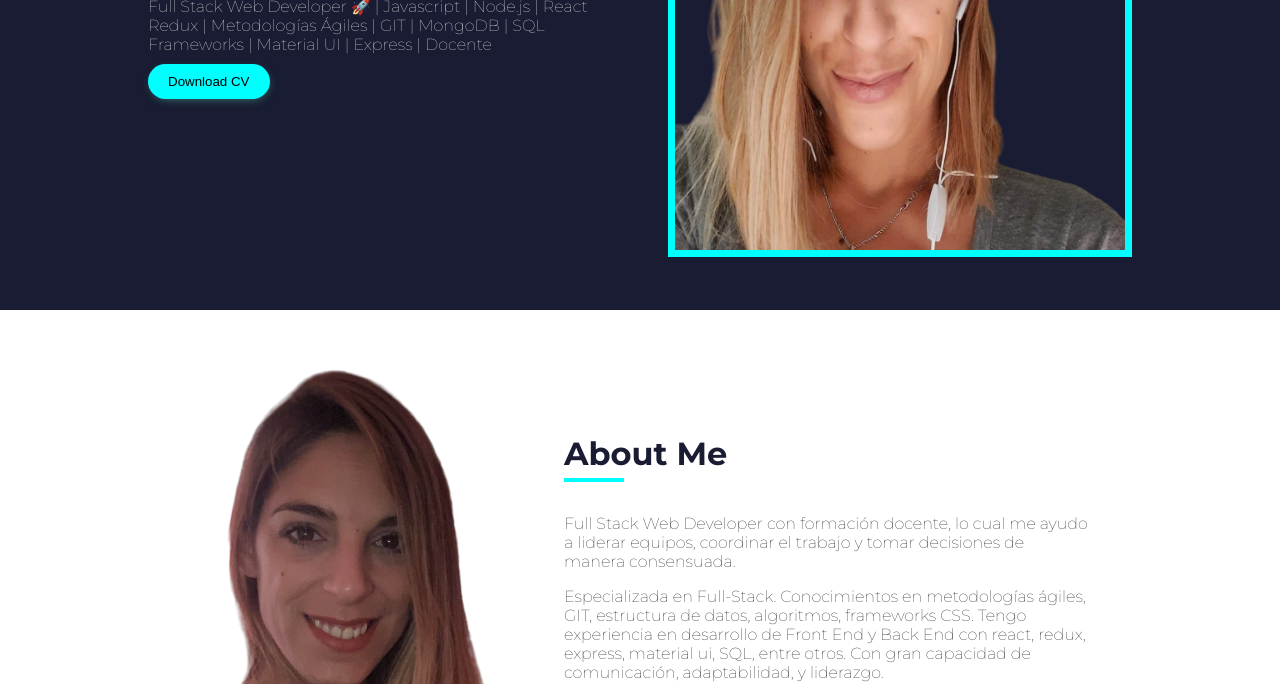
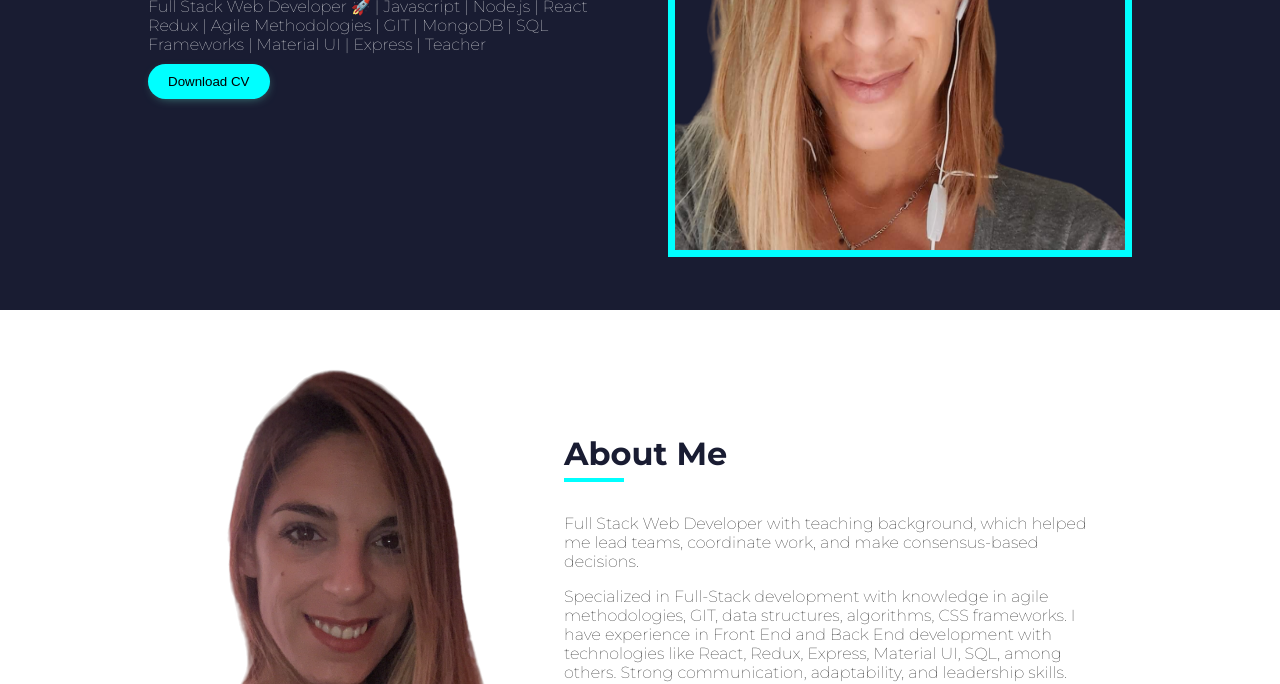
Before and after one commit to yaelita87/portfolioPH, a plain HTML site: page Portfolio/index.html in a window 1280 px wide. Shown: the part 416-1100 px from the top of the page. Drawn offline with Linux system fonts and the light colour scheme.

Commit message:
change all to english

```diff
--- a/Portfolio/index.html
+++ b/Portfolio/index.html
@@ -28,8 +28,8 @@
             <div class="info-content" id="home">
                 <h1><span>Welcome </span>I'm <span>Pamela </span>Herrera</h1>
                 <p>Full Stack Web Developer 🚀 | Javascript | Node.js | React </p>
-                <p>Redux | Metodologías Ágiles | GIT | MongoDB | SQL </p>
-                <p>Frameworks | Material UI | Express | Docente </p>
+                <p>Redux | Agile Methodologies | GIT | MongoDB | SQL </p>
+                <p>Frameworks | Material UI | Express | Teacher </p>
                 <a download href="./CV/PamelaHerreraCV.pdf">
                     <button class="download-cv">Download CV</button>
                 </a>
@@ -43,8 +43,8 @@
     <div class="about-info">
         <h2>About Me</h2>
         <div class="divider"></div>
-       <p>Full Stack Web Developer con formación docente, lo cual me ayudo a liderar equipos, coordinar el trabajo y tomar decisiones de manera consensuada.</p>
-       <p> Especializada en Full-Stack. Conocimientos en metodologías ágiles, GIT, estructura de datos, algoritmos, frameworks CSS. Tengo experiencia en desarrollo de Front End y Back End con react, redux, express, material ui, SQL, entre otros. Con gran capacidad de comunicación, adaptabilidad, y liderazgo.</p>
+       <p>Full Stack Web Developer with teaching background, which helped me lead teams, coordinate work, and make consensus-based decisions.</p>
+       <p>Specialized in Full-Stack development with knowledge in agile methodologies, GIT, data structures, algorithms, CSS frameworks. I have experience in Front End and Back End development with technologies like React, Redux, Express, Material UI, SQL, among others. Strong communication, adaptability, and leadership skills.</p>
         <a href="https://www.linkedin.com/in/pamela-yael-herrera1987/" target="_blank">
         <button class="download-cv">Read More</button>
         </a>
```
